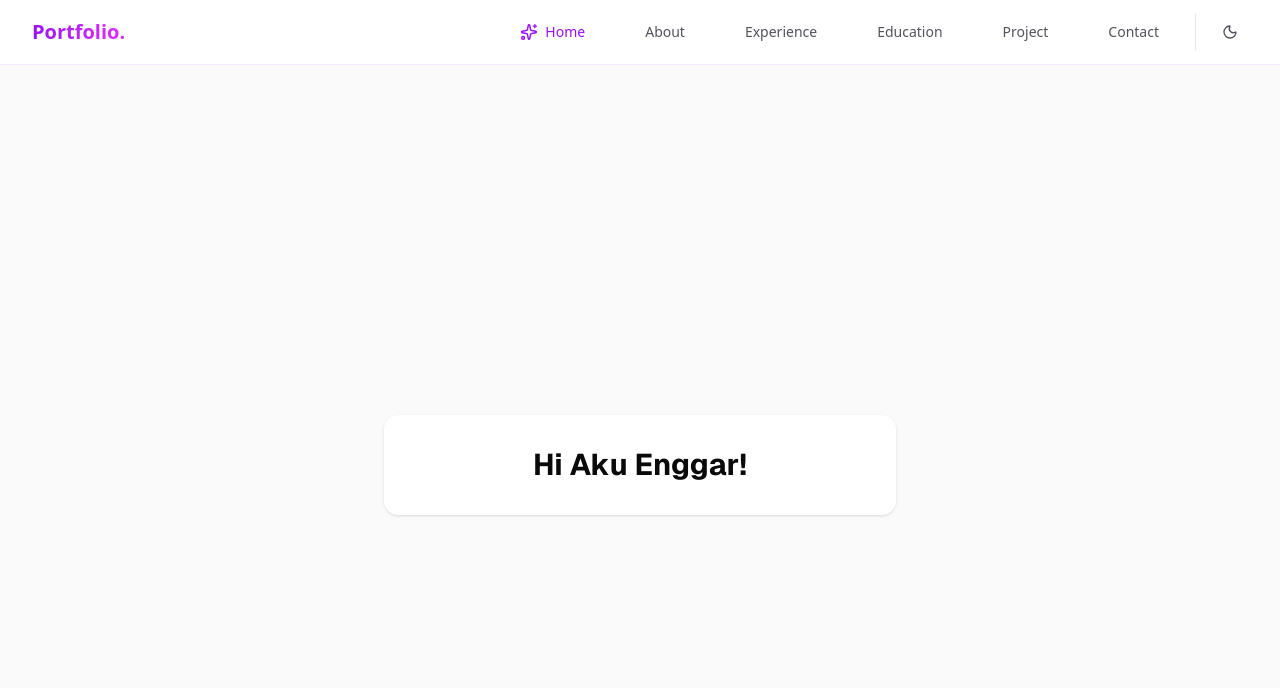
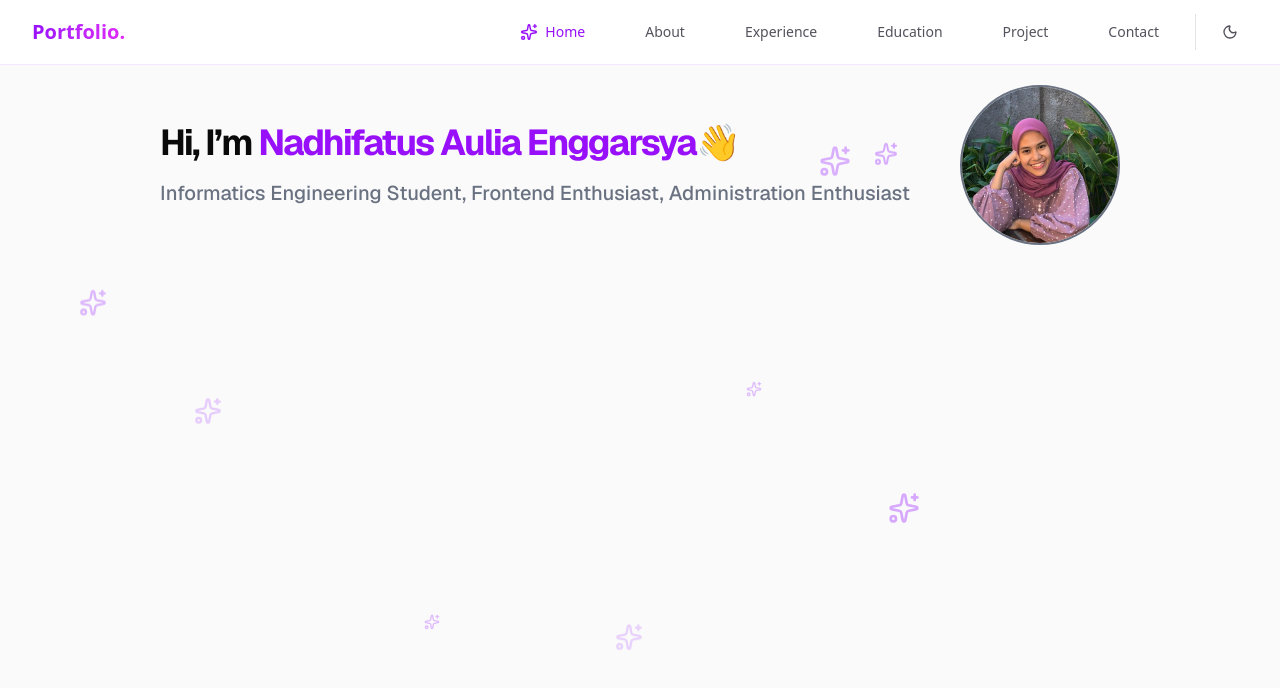
Before and after one commit to nadhiuuu/portfolio, a Next.js app: page / in a window 1280 px wide. Shown: the top 688 px of the page. Built offline with nearby package versions, Linux system fonts and the light colour scheme.

Commit message:
Update tagline✨

```diff
--- a/app/globals.css
+++ b/app/globals.css
@@ -123,3 +123,35 @@
     @apply bg-background text-foreground;
   }
 }
+
+@keyframes float {
+  0% {
+    transform: translateY(0);
+  }
+  50% {
+    transform: translateY(-10px);
+  }
+  100% {
+    transform: translateY(0);
+  }
+}
+
+.animate-float {
+  animation: float 6s ease-in-out infinite;
+}
+
+/* fade + slide saat load */
+@keyframes fadeUp {
+  from {
+    opacity: 0;
+    transform: translateY(16px);
+  }
+  to {
+    opacity: 1;
+    transform: translateY(0);
+  }
+}
+
+.animate-fade-up {
+  animation: fadeUp 0.8s ease-out forwards;
+}
--- a/app/layout.tsx
+++ b/app/layout.tsx
@@ -26,14 +26,15 @@ export default function RootLayout({
 }) {
   return (
     <html lang="en" suppressHydrationWarning>
-      <ThemeProvider>
-        <body
-          className={`${geistSans.variable} ${geistMono.variable} antialiased`}
-        >
+      <body
+        className={`${geistSans.variable} ${geistMono.variable} antialiased`}
+      >
+        {/* ThemeProvider HARUS PALING LUAR */}
+        <ThemeProvider>
           <Navbar />
           {children}
-        </body>
-      </ThemeProvider>
+        </ThemeProvider>
+      </body>
     </html>
   );
 }
--- a/app/page.tsx
+++ b/app/page.tsx
@@ -1,13 +1,48 @@
-import Link from "next/link";
+import Image from "next/image";
+import { Sparkles } from "lucide-react";
 
 export default function Home() {
+  const sparkles = Array.from({ length: 8 }, (_, i) => ({
+    id: i,
+    top: `${Math.random() * 80 + 5}%`,
+    left: `${Math.random() * 80 + 5}%`,
+    size: Math.floor(Math.random() * 5) + 4,
+    delay: `${Math.random() * 3}s`,
+    opacity: Math.random() * 0.5 + 0.3,
+  }));
+
   return (
-    <div className="flex min-h-screen items-center justify-center bg-zinc-50 px-4 font-sans dark:bg-black">
-      <main className="flex w-full max-w-md flex-col items-center gap-6 rounded-xl bg-white p-8 text-center shadow-sm dark:bg-black sm:max-w-lg">
-        <h1 className="text-2xl font-bold sm:text-3xl">Hi Aku Enggar!</h1>
+    <div className="relative flex min-h-[89vh] items-start pt-5 bg-zinc-50 px-4 font-sans dark:bg-black overflow-hidden">
+      {sparkles.map((s) => (
+        <Sparkles
+          key={s.id}
+          className="absolute text-purple-400 animate-float"
+          style={{
+            top: s.top,
+            left: s.left,
+            width: `${s.size * 4}px`,
+            height: `${s.size * 4}px`,
+            opacity: s.opacity,
+            animationDelay: s.delay,
+          }}
+        />
+      ))}
 
-
-      </main>
+      <div className="mx-auto flex w-full max-w-5xl flex-col items-center justify-between gap-10 md:flex-row md:px-8" style={{ animationDelay: "0.5s" }}>
+        <div className="flex flex-col text-center md:text-left animate-fade-up">
+          <h1 className="text-3xl font-bold tracking-tighter sm:text-5xl md:text-4xl">
+            Hi, I’m <span className="text-purple-600 dark:text-purple-400">Nadhifatus Aulia Enggarsya</span>👋
+          </h1>
+          <h2 className="mt-4 text-lg font-medium text-gray-500 md:text-xl animate-fade-up">
+            Informatics Engineering Student, Frontend Enthusiast, Administration Enthusiast
+          </h2>
+        </div>
+        <div className="flex justify-center relative animate-fade-up">
+          <div className="relative h-48 w-48 overflow-hidden rounded-full border-2 border-gray-500 sm:h-64 sm:w-64 md:h-40 md:w-40">
+            <Image src="/image/Foto.jpeg" alt="enggar" fill className="object-cover" priority/>
+          </div>
+        </div>
+      </div>
     </div>
   );
 }
```
Also changed, not shown: public/image/Foto.jpeg (added).
